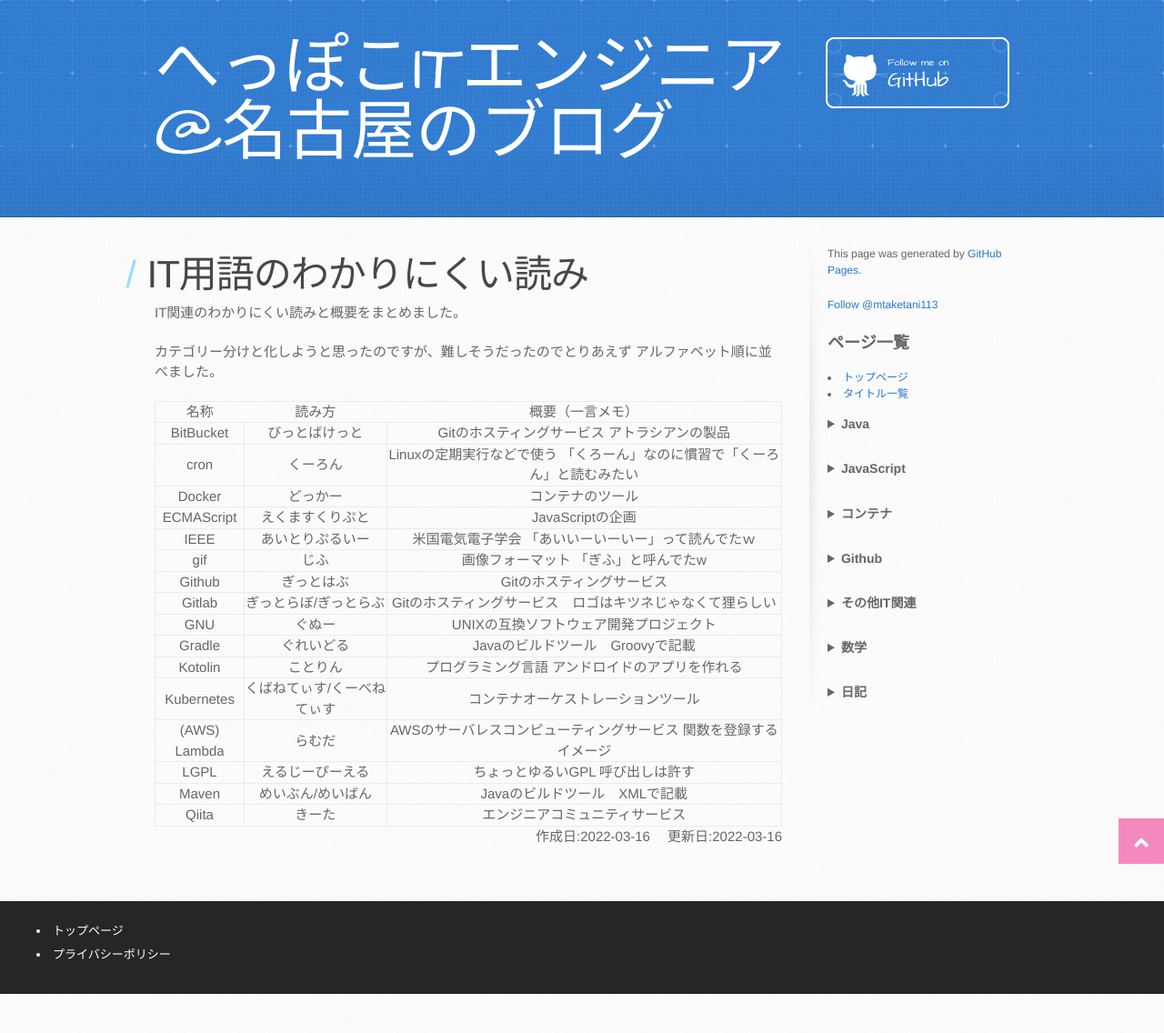
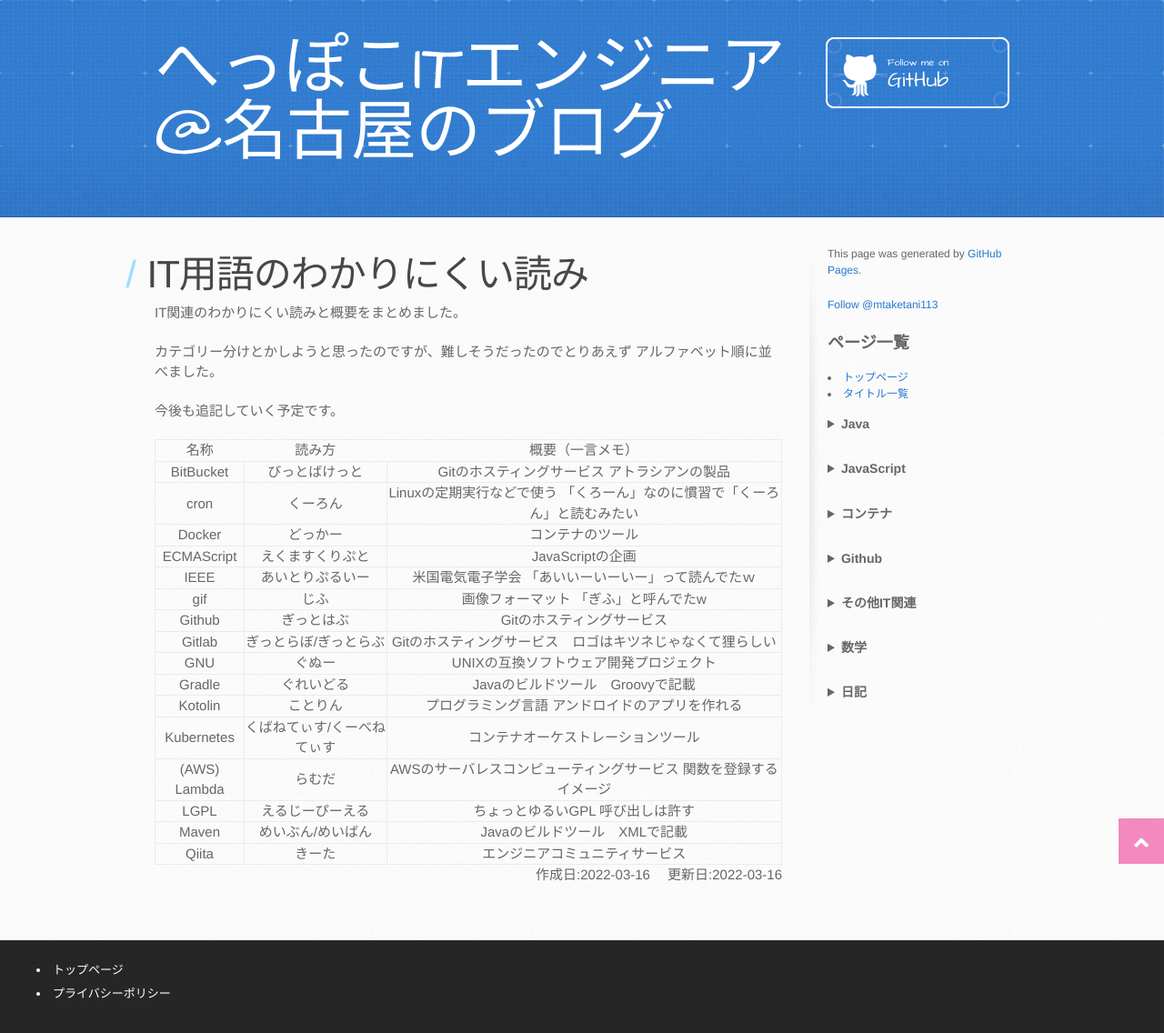
Before and after one commit to mtaketani113/mtaketani113.github.io, a Jekyll site: the page built from it/other/technicalTerms.md, in a window 1280 px wide. Shown: the whole page at 91% size. Built offline with Jekyll 4.4.1, drawn with Linux system fonts in a browser that asks for light colours; nearby versions of some CDN libraries; comment, search, counter and statistics services are not loaded; the repository's description, which GitHub fills in, is left out; before the commit the page ends 1093 px from its top, so only the background shows below that.

Commit message:
誤字修正

```diff
--- a/it/other/technicalTerms.md
+++ b/it/other/technicalTerms.md
@@ -9,8 +9,10 @@ last_modifeid_at: 2022-03-16
 
 IT関連のわかりにくい読みと概要をまとめました。
 
-カテゴリー分けと化しようと思ったのですが、難しそうだったのでとりあえず
+カテゴリー分けとかしようと思ったのですが、難しそうだったのでとりあえず
 アルファベット順に並べました。
+
+今後も追記していく予定です。
 
 | 名称 | 読み方 | 概要（一言メモ） |
 | ---- | ---- | ---- |
```
